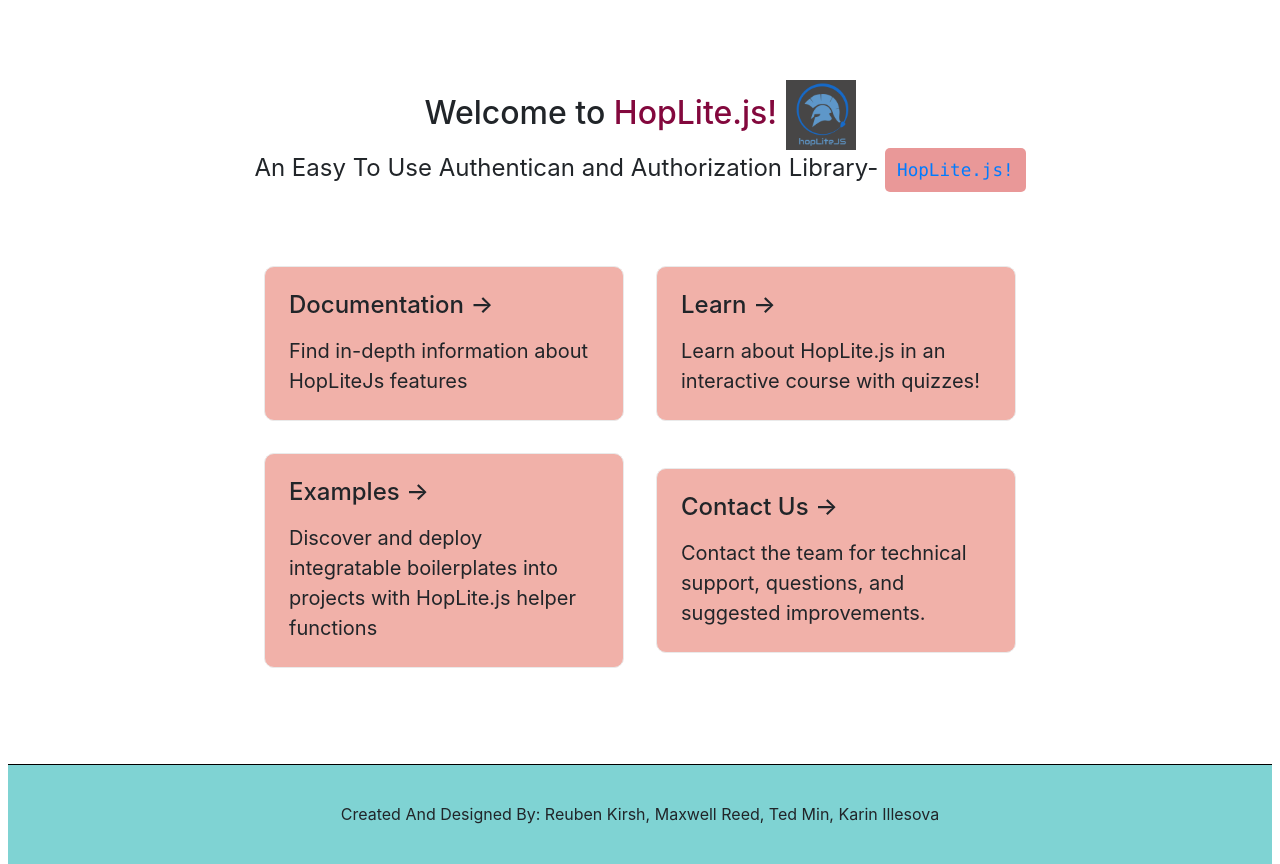
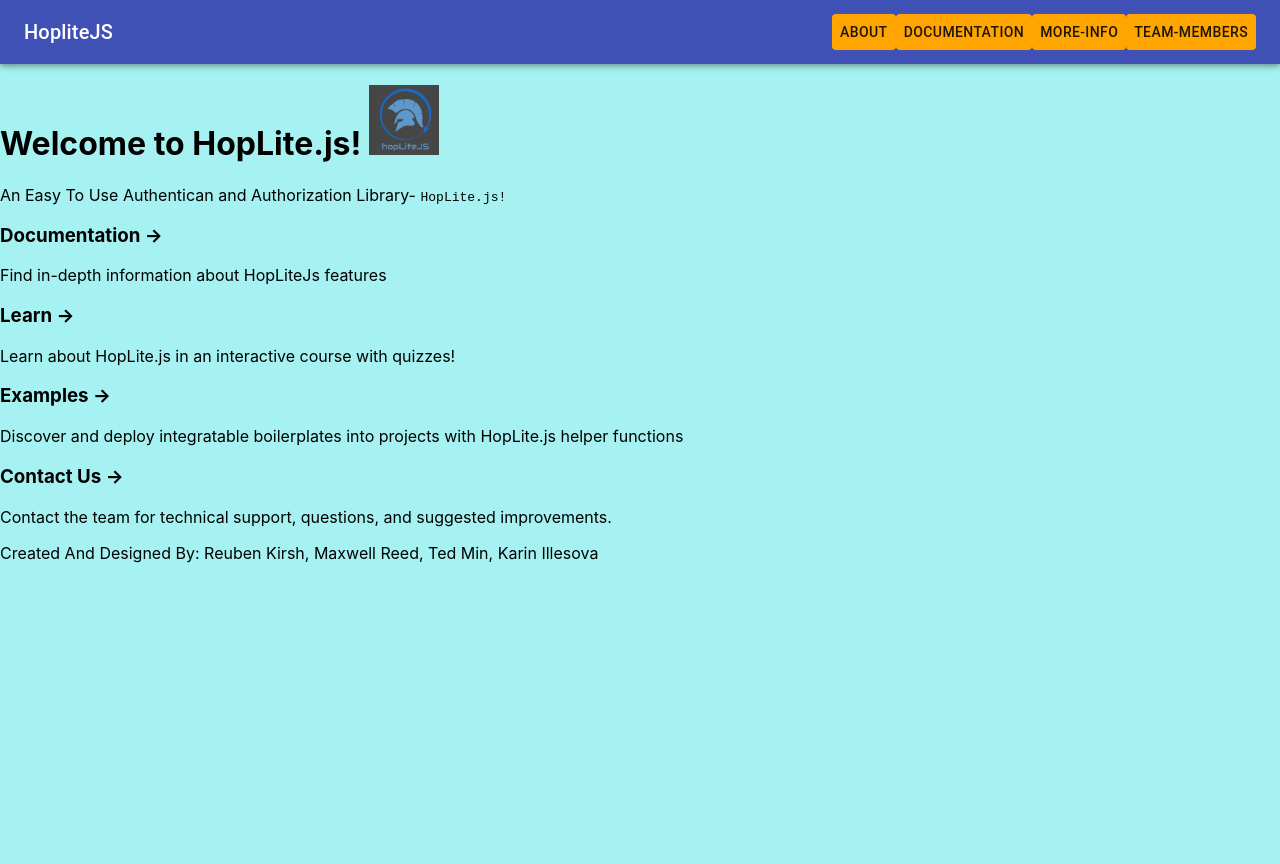
Before and after one commit to hopLiteJS/hopLiteJS-Landing-Page, a Next.js app: page / in a window 1280 px wide. After the commit the page ends 800 px from the top, so only its background shows below. Built offline with nearby package versions, Linux system fonts and the light colour scheme.

Commit message:
updated react with materials-ui and navbar

```diff
--- /dev/null
+++ b/components/NavBar.js
@@ -0,0 +1,50 @@
+import React from 'react';
+import { makeStyles } from '@material-ui/core/styles';
+import AppBar from '@material-ui/core/AppBar';
+import Toolbar from '@material-ui/core/Toolbar';
+import Typography from '@material-ui/core/Typography';
+import Button from "@material-ui/core/Button";
+import IconButton from '@material-ui/core/IconButton';
+import MenuIcon from '@material-ui/icons/Menu';
+import Link from 'next/link'
+
+const useStyles = makeStyles((theme) => ({
+  root: {
+    flexGrow: 1,
+  },
+  menuButton: {
+    marginRight: theme.spacing(2),
+  },
+  title: {
+    flexGrow: 1,
+  },
+  buttonClass: {
+    backgroundColor: "orange"
+  }
+}));
+
+export default function NavBar() {
+  const classes = useStyles();
+
+  return (
+    <div className={classes.root}>
+      <AppBar position="static">
+        <Toolbar>
+          {/* <IconButton edge="start" className={classes.menuButton} color="inherit" aria-label="menu">
+            <MenuIcon />
+          </IconButton> */}
+          <Typography variant="h6" className={classes.title}>
+            HopliteJS
+          </Typography>
+          {/* <Grid container> */}
+
+        <Link href="/posts/About" passHref><Button className={classes.buttonClass}>About</Button></Link>
+        <Link href="/posts/Documentation" passHref><Button className={classes.buttonClass}>Documentation</Button></Link>
+        <Link href="/posts/More-Info" passHref><Button className={classes.buttonClass}>More-Info</Button></Link>
+        <Link href="/posts/Team-Members" passHref><Button className={classes.buttonClass}>Team-Members</Button></Link>
+          {/* </Grid> */}
+        </Toolbar>
+      </AppBar>
+    </div>
+  );
+}
--- a/package.json
+++ b/package.json
@@ -8,11 +8,11 @@
     "start": "next start"
   },
   "dependencies": {
-    "bootstrap": "^4.6.0",
+    "@material-ui/core": "^4.11.3",
+    "@material-ui/icons": "^4.11.2",
     "next": "10.0.5",
     "next-images": "^1.7.0",
     "react": "17.0.1",
-    "react-bootstrap": "^1.5.2",
     "react-dom": "17.0.1"
   }
 }
--- a/pages/index.js
+++ b/pages/index.js
@@ -1,36 +1,18 @@
 import Head from 'next/head'
-import styles from '../styles/Home.module.css'
-import { Navbar,Nav,NavDropdown,Form,FormControl,Button } from 'react-bootstrap'
-import 'bootstrap/dist/css/bootstrap.min.css';
+// import styles from '../styles/Home.module.css'
 import Link from 'next/link'
+import NavBar from '../components/NavBar'
 
 export default function Home() {
   return (
-    <div className={styles.container}>
+    <div>
       <Head>
         <title>HopLiteJS</title>
 
-
-        <Navbar bg="light" expand="lg">
-  <Navbar.Brand href="#home">HopLite-JS</Navbar.Brand>
-  <Navbar.Toggle aria-controls="basic-navbar-nav" />
-  <Navbar.Collapse id="basic-navbar-nav">
-    <Nav className="mr-auto">
-      <Nav.Link href="">Home</Nav.Link>
-      <Nav.Link href="/posts/About">About</Nav.Link>
-      <Nav.Link href="/posts/Documentation">Documentation</Nav.Link>
-      <Nav.Link href="/posts/Team-Members">Team-Members</Nav.Link>
-      <Nav.Link href="#/posts/More-Info">More-Info</Nav.Link>
-
-    </Nav>
-
-  </Navbar.Collapse>
-</Navbar>
-
       </Head>
-
-      <main className={styles.main}>
-        <h1 className={styles.title}>
+      <NavBar />
+      <main >
+        <h1>
           Welcome to <a href="https://github.com/oslabs-beta/hoplitejs">HopLite.js!</a> <img
         src="/hopLiteLogo.png"
         alt="Picture of the author"
@@ -39,25 +21,25 @@ export default function Home() {
       />
         </h1>
 
-        <p className={styles.description}>
+        <p >
           An Easy To Use Authentican and Authorization Library- {' '}
-          <code className={styles.code}><a href="https://github.com/oslabs-beta/hoplitejs">HopLite.js!</a></code>
+          <code ><a href="https://github.com/oslabs-beta/hoplitejs">HopLite.js!</a></code>
         </p>
 
-        <div className={styles.grid}>
-          <a href="https://github.com/oslabs-beta/hoplitejs/blob/main/README.md" className={styles.card}>
+        <div>
+          <a href="https://github.com/oslabs-beta/hoplitejs/blob/main/README.md" >
             <h3>Documentation &rarr;</h3>
             <p>Find in-depth information about HopLiteJs features</p>
           </a>
 
-          <a href="https://nextjs.org/learn" className={styles.card}>
+          <a href="https://nextjs.org/learn">
             <h3>Learn &rarr;</h3>
             <p>Learn about HopLite.js in an interactive course with quizzes!</p>
           </a>
 
           <a
             href="https://github.com/vercel/next.js/tree/master/examples"
-            className={styles.card}
+
           >
             <h3>Examples &rarr;</h3>
             <p>Discover and deploy integratable boilerplates into projects with HopLite.js helper functions</p>
@@ -65,7 +47,7 @@ export default function Home() {
 
           <a
             href="https://vercel.com/import?filter=next.js&utm_source=create-next-app&utm_medium=default-template&utm_campaign=create-next-app"
-            className={styles.card}
+
           >
             <h3>Contact Us &rarr;</h3>
             <p>
@@ -75,7 +57,7 @@ export default function Home() {
         </div>
       </main>
 
-      <footer className={styles.footer}>
+      <footer >
         <a
 
         >
--- a/pages/posts/Documentation.js
+++ b/pages/posts/Documentation.js
@@ -1,3 +1,3 @@
-export default function About() {
+export default function Documentation() {
   return <h1>Documentation</h1>
 }
--- a/styles/globals.css
+++ b/styles/globals.css
@@ -15,6 +15,3 @@ a {
 * {
   box-sizing: border-box;
 }
-#Navbar {
-  background-color:white
-}
```
Also changed, not shown: components/LandingPage/LandingPage.js (added, +12 -0 lines), pages/posts/About.js (+8 -1 lines), components/LandingPage/ContactUs.js (added), components/LandingPage/ExampleCode.js (added), components/LandingPage/Footer.js (added), components/LandingPage/GetStarted.js (added), 1 other file (tests, documents, lock files or other folders).
